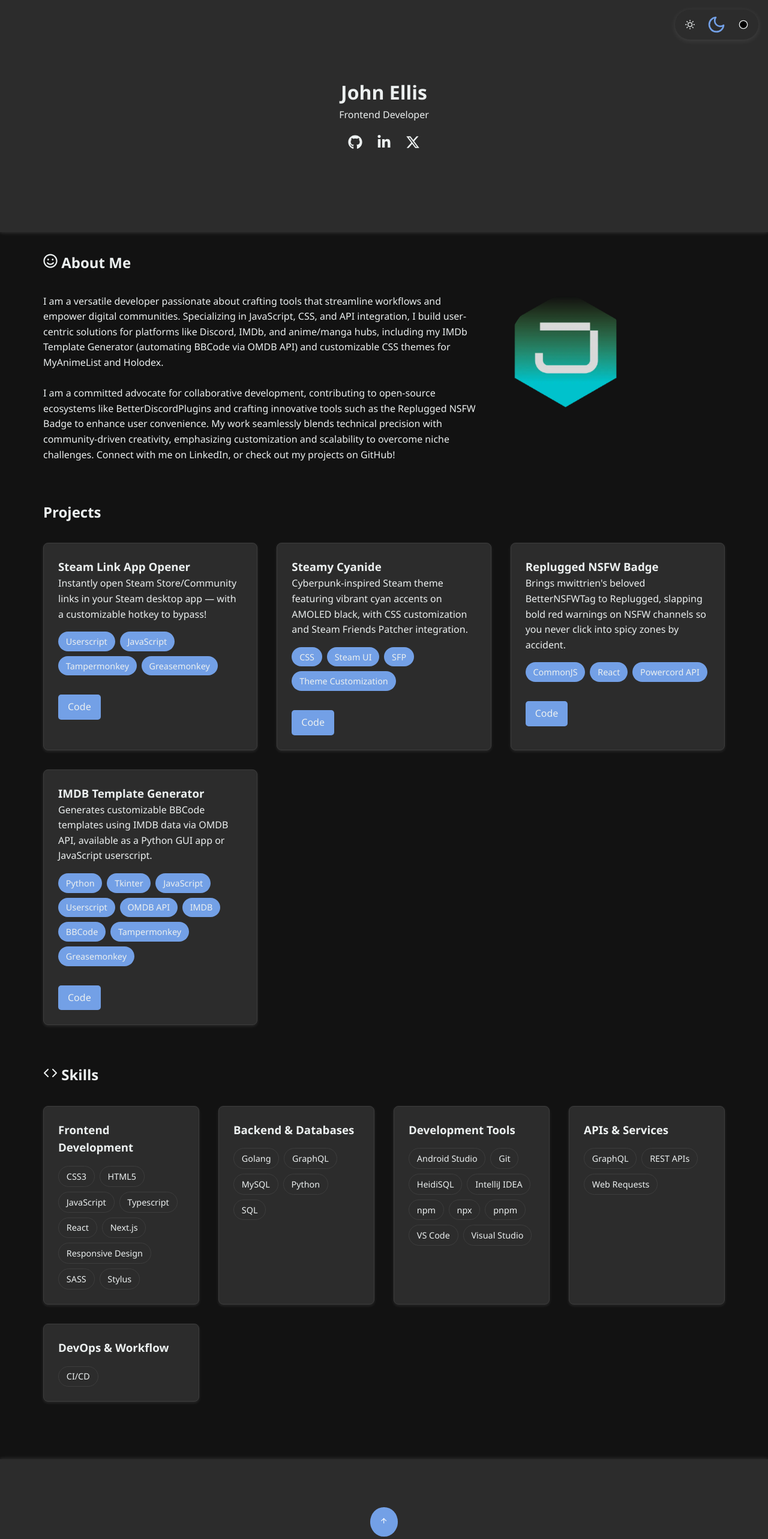
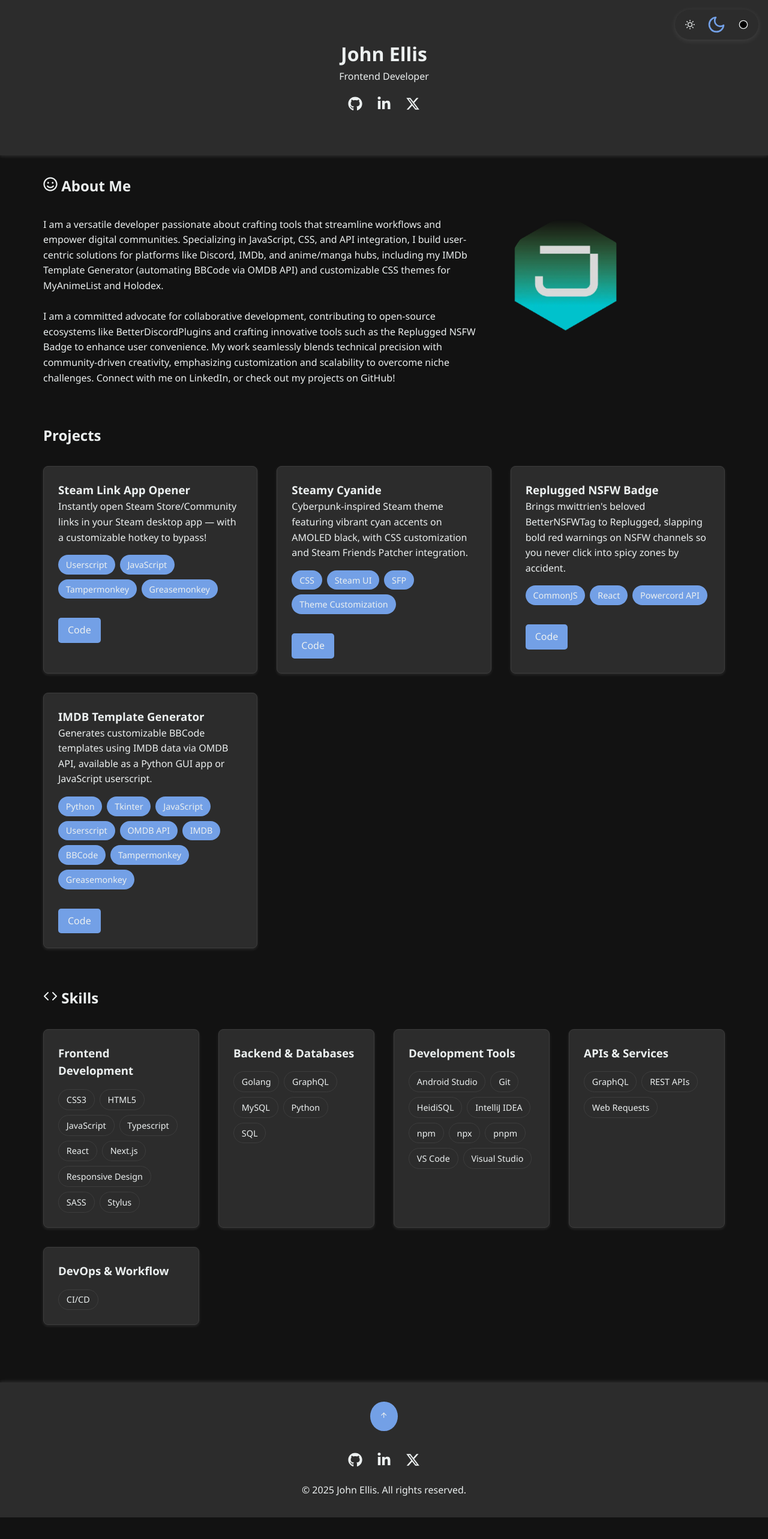
Before and after one commit to jaxellis/jaxellis.github.io, a Next.js app: page / in a window 1280 px wide. Shown: the top 2566 px of the page at 60% size. After the commit the page ends 2530 px from the top, so only its background shows below. Built offline with nearby package versions, Linux system fonts and the light colour scheme.

Commit message:
Cleanup Header & Footer
Lower padding for header
Remove padding for footer
This will make them look more sleek
Update Scroll-top to use correct color from variables
Lower margin on scroll-top to
Add margin to social links in the footer.

```diff
--- a/src/styles/components/_footer.scss
+++ b/src/styles/components/_footer.scss
@@ -4,23 +4,26 @@
 .footer {
   background: var(--fg-color);
   color: var(--text-color);
-  padding: 3rem 0;
   text-align: center;
   margin-top: 4rem;
   box-shadow: 0 -2px 5px var(--shadow-color);
 
   .scroll-top {
     background: var(--primary-color);
-    color: white;
+    color: var(--primary-color-text);
     border: none;
     padding: 1rem;
     border-radius: 50%;
     cursor: pointer;
-    margin-bottom: 2rem;
+    margin-bottom: 1rem;
     transition: background-color $transition-medium;
 
     &:hover {
       background: var(--primary-hover);
     }
   }
+
+  .social-links {
+    margin-bottom: 1rem;
+  }
 }
--- a/src/styles/components/_header.scss
+++ b/src/styles/components/_header.scss
@@ -4,6 +4,6 @@
   background: var(--fg-color);
   color: var(--text-color);
   text-align: center;
-  padding: 6rem 0;
+  padding: 2rem 0;
   box-shadow: 0 2px 5px var(--shadow-color);
 }
```
